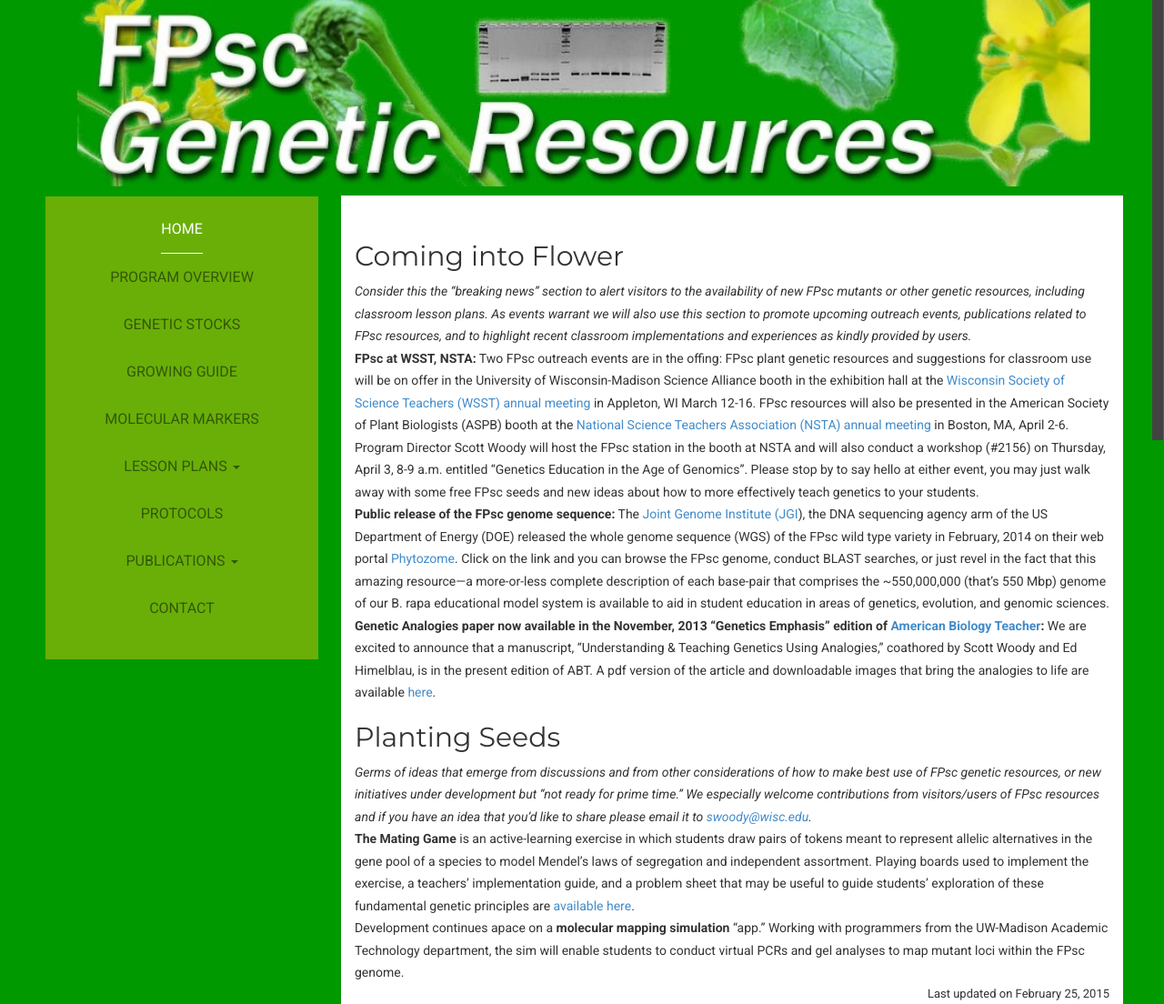
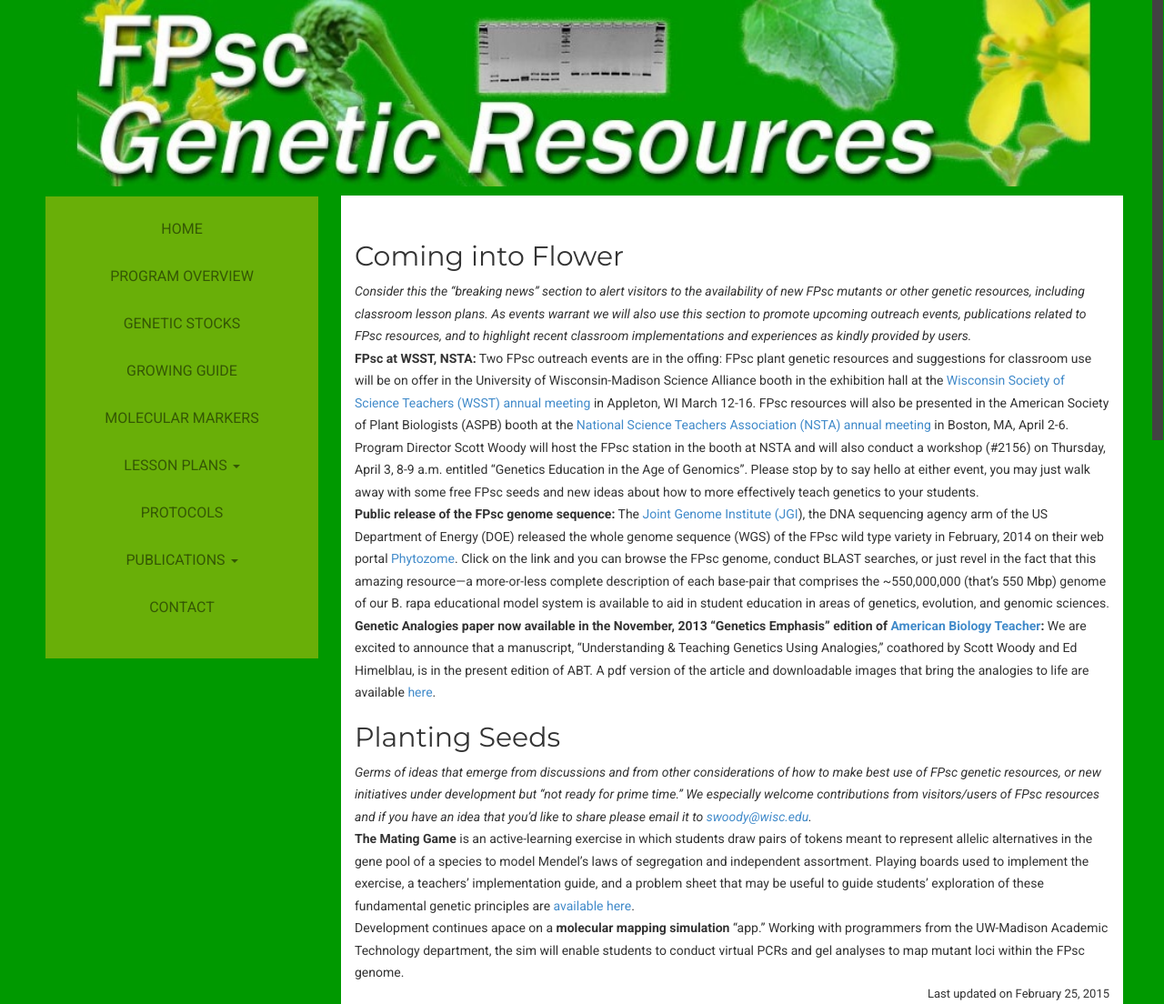
Before and after one commit to Nakzz/FPsc-Website, a PHP site: page /index.php in a window 1280 px wide. Shown: the top 1104 px of the page at 91% size. Run offline with PHP 8.4, Linux system fonts and the light colour scheme; some libraries are stand-ins or nearby versions.

```diff
--- a/includes/vertical_navbar.php
+++ b/includes/vertical_navbar.php
@@ -34,7 +34,7 @@
 
         <div class="collapse navbar-collapse" id="bs-example-navbar-collapse-1">
           <ul class="nav navbar-nav navbar-right">
-            <li class="current"><a  data-hover="Home">Home</a></li>
+            <li ><a  data-hover="Home">Home</a></li>
 
             <!-- <li><a href="./about.php">about</a></li> -->
             <li><a href="./program_overview.php">program overview</a></li>
```
Also changed, not shown: 1 other file.
